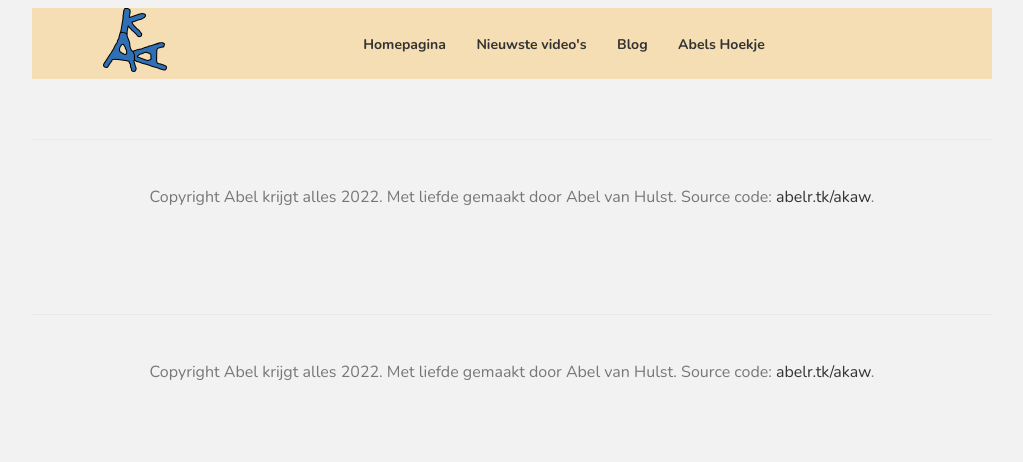
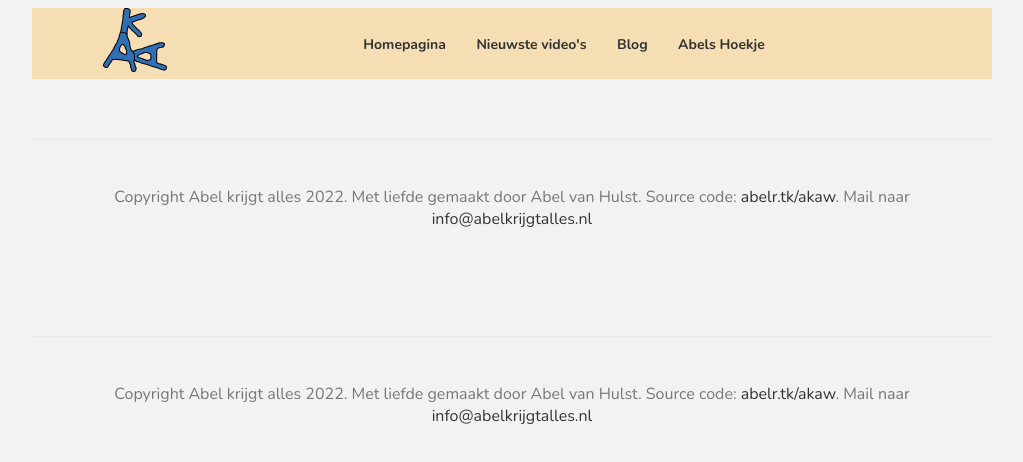
Before and after one commit to Abelkrijgtalles/abelkrijgtalles.github.io, a Next.js app: page /components/Footer in a window 1280 px wide. Shown: the top 462 px of the page, without its empty margins (128-1151 px from the left). Built offline with nearby package versions, Linux system fonts and the light colour scheme.

Commit message:
added email in footer

```diff
--- a/pages/components/Footer.js
+++ b/pages/components/Footer.js
@@ -4,7 +4,7 @@ const Footer = () => {
     let date = new Date().getFullYear();
     return (
         <footer>
-            <p>Copyright Abel krijgt alles { date }. Met liefde gemaakt door Abel van Hulst. Source code: <Link href="https://abelr.tk/akaw"><a>abelr.tk/akaw</a></Link>.</p>
+            <p>Copyright Abel krijgt alles { date }. Met liefde gemaakt door Abel van Hulst. Source code: <Link href="https://abelr.tk/akaw"><a>abelr.tk/akaw</a></Link>. Mail naar <Link href="mailto:info@abelkrijgtalles.nl"><a>info@abelkrijgtalles.nl</a></Link></p>
         </footer>
     );
 }
```
